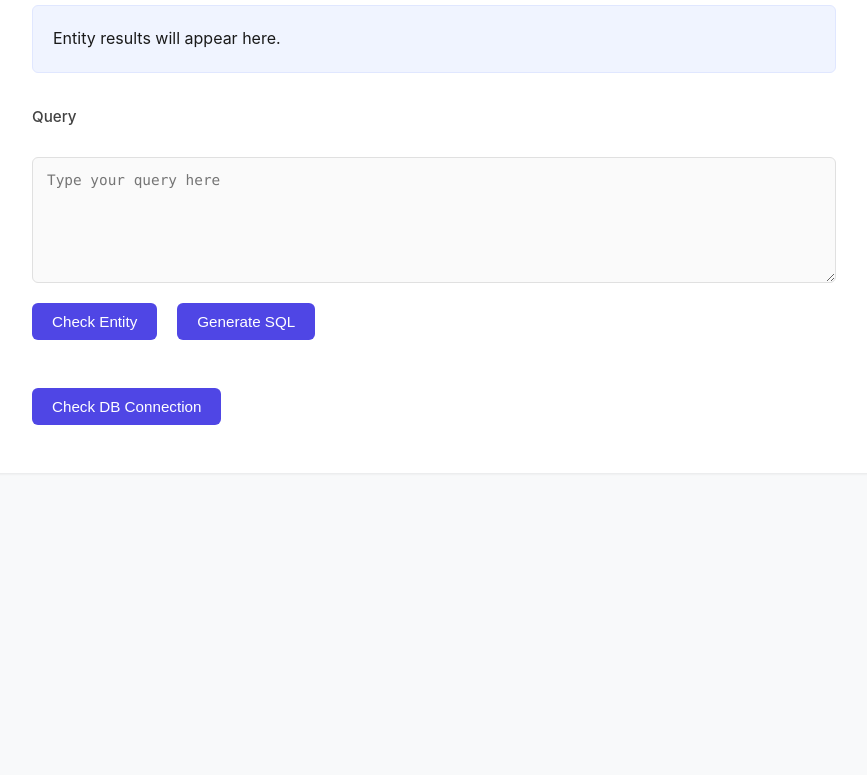
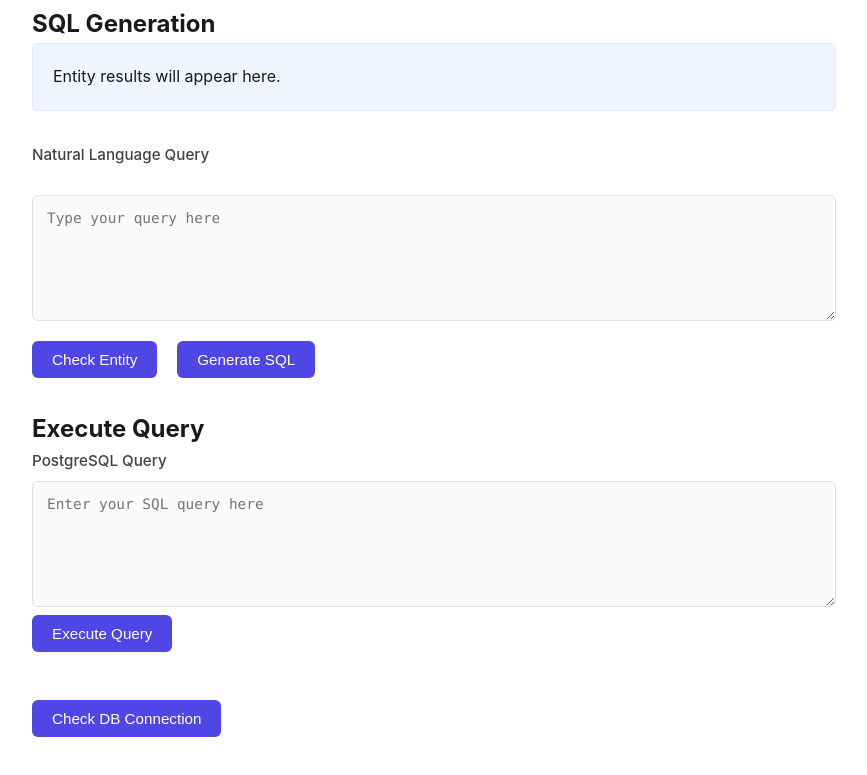
Before and after one commit to JoshuaDelosSantos/txt2sql, a plain HTML site: page static/index.html in a window 1280 px wide. Shown: the part 131-906 px from the top of the page, without its empty margins (206-1073 px from the left). Before the commit the page ends 800 px from the top, so only its background shows below. Drawn offline with Linux system fonts and the light colour scheme.

Commit message:
Refactor HTML structure for SQL generation and execution sections

```diff
--- a/static/index.html
+++ b/static/index.html
@@ -9,9 +9,12 @@
 	<body>
 		<main>
 			<h1>txt2sql</h1>
+
+			<section id="generation-section">
+				<h2>SQL Generation</h2>
 				<div id="entity-display">Entity results will appear here.</div>
 				<form id="entity-form">
-				<label for="query-input">Query</label>
+					<label for="query-input">Natural Language Query</label>
 					<textarea id="query-input" name="query" rows="6" placeholder="Type your query here"></textarea>
 					<div>
 						<button id="check-entity-btn" type="submit">Check Entity</button>
@@ -22,6 +25,23 @@
 					<h3>Generated SQL:</h3>
 					<pre id="sql-result"></pre>
 				</div>
+			</section>
+
+			<section id="execution-section">
+				<h2>Execute Query</h2>
+				<form id="execute-form">
+					<label for="sql-input">PostgreSQL Query</label>
+					<textarea id="sql-input" name="sql" rows="6" placeholder="Enter your SQL query here"></textarea>
+					<div>
+						<button id="execute-btn" type="submit">Execute Query</button>
+					</div>
+				</form>
+				<div id="results-display" style="display: none;">
+					<h3>Query Results:</h3>
+					<div id="results-container"></div>
+				</div>
+			</section>
+
 		    <button id="check-db-btn" type="button">Check DB Connection</button>
 			<div id="status"></div>
 			<div id="token-logs" style="display: none;">
```
Lines whose indentation alone changed are shown as unchanged.
